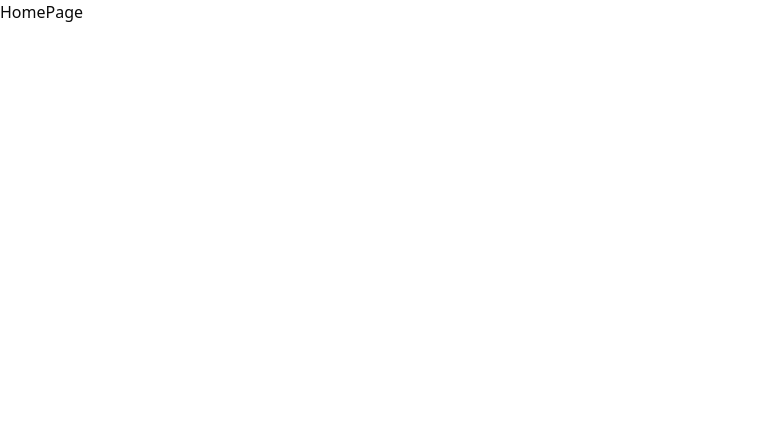
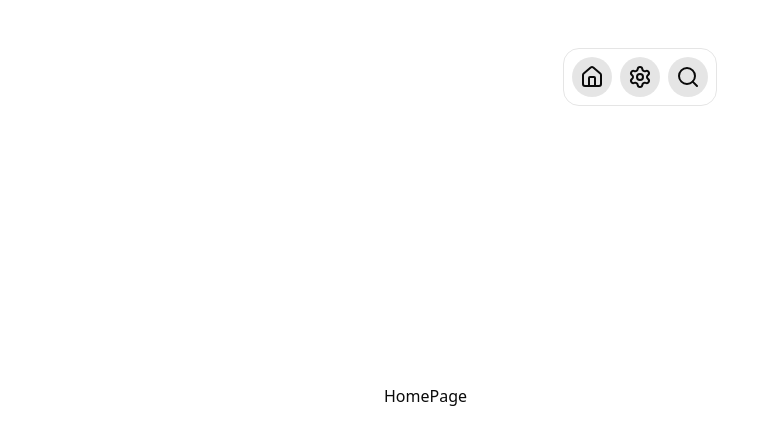
Before and after one commit to NoraldenElhouni/labeb, a Next.js app: page / in a window 1280 px wide. Shown: the top 444 px of the page, without its empty margins (0-779 px from the left). Built offline with nearby package versions, Linux system fonts and the light colour scheme.

Commit message:
Add Navbar component and update HomePage layout

```diff
--- a/app/layout.tsx
+++ b/app/layout.tsx
@@ -1,6 +1,7 @@
 import type { Metadata } from "next";
 import { Geist, Geist_Mono } from "next/font/google";
 import "./globals.css";
+import Navbar from "@/components/navbar";
 
 const geistSans = Geist({
   variable: "--font-geist-sans",
@@ -73,6 +74,7 @@ export default function RootLayout({
       <body
         className={`${geistSans.variable} ${geistMono.variable} antialiased`}
       >
+        <Navbar />
         {children}
       </body>
     </html>
--- a/app/page.tsx
+++ b/app/page.tsx
@@ -1,7 +1,7 @@
 import React from "react";
 
 const HomePage = () => {
-  return <div>HomePage</div>;
+  return <div className="m-96">HomePage</div>;
 };
 
 export default HomePage;
--- /dev/null
+++ b/components/navbar.tsx
@@ -0,0 +1,166 @@
+"use client";
+
+import { useEffect, useState } from "react";
+import { Dock, DockIcon } from "./magicui/dock";
+import { Home, Settings, Search } from "lucide-react";
+import { AnimatePresence, motion } from "framer-motion";
+
+const SCROLL_COLLAPSE_Y = 80;
+
+const Navbar = () => {
+  const [collapsed, setCollapsed] = useState(false);
+  const [open, setOpen] = useState(false);
+
+  useEffect(() => {
+    const onScroll = () => {
+      const y = window.scrollY || document.documentElement.scrollTop;
+      setCollapsed(y > SCROLL_COLLAPSE_Y);
+    };
+    onScroll();
+    window.addEventListener("scroll", onScroll, { passive: true });
+    return () => window.removeEventListener("scroll", onScroll);
+  }, []);
+
+  // wrapper styles → now top instead of bottom
+  const baseWrap =
+    "fixed inset-x-0 top-4 z-50 flex justify-center pointer-events-none";
+
+  return (
+    <>
+      {/* Expanded dock when at top (not collapsed) */}
+      <AnimatePresence>
+        {!collapsed && (
+          <motion.div
+            key="expanded-dock"
+            className={baseWrap}
+            initial={{ opacity: 0, y: -24 }}
+            animate={{ opacity: 1, y: 0 }}
+            exit={{ opacity: 0, y: -24 }}
+            transition={{ type: "spring", stiffness: 300, damping: 26 }}
+          >
+            <div className="pointer-events-auto">
+              <Dock iconMagnification={60} iconDistance={100}>
+                <DockIcon
+                  className="bg-black/10 dark:bg-white/10"
+                  aria-label="Home"
+                  role="button"
+                  onClick={() =>
+                    window.scrollTo({ top: 0, behavior: "smooth" })
+                  }
+                >
+                  <Home className="size-full" />
+                </DockIcon>
+
+                <DockIcon
+                  className="bg-black/10 dark:bg-white/10"
+                  aria-label="Settings"
+                  role="button"
+                  onClick={() => alert("Settings action")}
+                >
+                  <Settings className="size-full" />
+                </DockIcon>
+
+                <DockIcon
+                  className="bg-black/10 dark:bg-white/10"
+                  aria-label="Search"
+                  role="button"
+                  onClick={() => alert("Search action")}
+                >
+                  <Search className="size-full" />
+                </DockIcon>
+              </Dock>
+            </div>
+          </motion.div>
+        )}
+      </AnimatePresence>
+
+      {/* Collapsed: single Home FAB */}
+      <AnimatePresence>
+        {collapsed && (
+          <motion.div
+            key="collapsed-fab"
+            className={baseWrap}
+            initial={{ opacity: 0, y: -24 }}
+            animate={{ opacity: 1, y: 0 }}
+            exit={{ opacity: 0, y: -24 }}
+            transition={{ type: "spring", stiffness: 300, damping: 26 }}
+          >
+            <button
+              aria-label="Open dock"
+              onClick={() => setOpen(true)}
+              className="pointer-events-auto rounded-2xl backdrop-blur-md bg-black/10 dark:bg-white/10 shadow-lg border border-white/15 dark:border-white/10 p-3 md:p-3.5"
+            >
+              <Home className="w-7 h-7 md:w-8 md:h-8" />
+            </button>
+          </motion.div>
+        )}
+      </AnimatePresence>
+
+      {/* Overlay + dock sheet (slide from top) */}
+      <AnimatePresence>
+        {collapsed && open && (
+          <>
+            <motion.div
+              key="overlay"
+              className="fixed inset-0 z-40 bg-black/30 backdrop-blur-sm"
+              initial={{ opacity: 0 }}
+              animate={{ opacity: 1 }}
+              exit={{ opacity: 0 }}
+              onClick={() => setOpen(false)}
+            />
+
+            <motion.div
+              key="sheet"
+              className="fixed inset-x-0 top-0 z-50"
+              initial={{ y: "-100%" }}
+              animate={{ y: 0 }}
+              exit={{ y: "-100%" }}
+              transition={{ type: "spring", stiffness: 300, damping: 32 }}
+            >
+              <div className="mx-auto max-w-screen-sm w-full">
+                <div className="rounded-b-3xl bg-white/85 dark:bg-neutral-900/85 backdrop-blur-xl border-b border-white/20 shadow-2xl px-4 pt-6 pb-4">
+                  {/* drag handle */}
+                  <div className="mx-auto mb-3 h-1.5 w-12 rounded-full bg-black/20 dark:bg-white/20" />
+
+                  <div className="flex justify-center">
+                    <Dock iconMagnification={60} iconDistance={100}>
+                      <DockIcon
+                        className="bg-black/10 dark:bg-white/10"
+                        onClick={() => {
+                          setOpen(false);
+                          window.scrollTo({ top: 0, behavior: "smooth" });
+                        }}
+                      >
+                        <Home className="size-full" />
+                      </DockIcon>
+                      <DockIcon
+                        className="bg-black/10 dark:bg-white/10"
+                        onClick={() => {
+                          setOpen(false);
+                          alert("Settings action");
+                        }}
+                      >
+                        <Settings className="size-full" />
+                      </DockIcon>
+                      <DockIcon
+                        className="bg-black/10 dark:bg-white/10"
+                        onClick={() => {
+                          setOpen(false);
+                          alert("Search action");
+                        }}
+                      >
+                        <Search className="size-full" />
+                      </DockIcon>
+                    </Dock>
+                  </div>
+                </div>
+              </div>
+            </motion.div>
+          </>
+        )}
+      </AnimatePresence>
+    </>
+  );
+};
+
+export default Navbar;
--- a/package.json
+++ b/package.json
@@ -11,6 +11,7 @@
   "dependencies": {
     "class-variance-authority": "^0.7.1",
     "clsx": "^2.1.1",
+    "framer-motion": "^12.23.12",
     "lucide-react": "^0.541.0",
     "motion": "^12.23.12",
     "next": "15.5.0",
```
Also changed, not shown: 1 other file (tests, documents, lock files or other folders).
